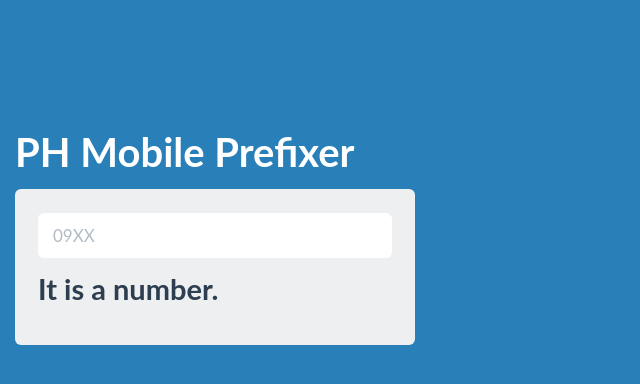
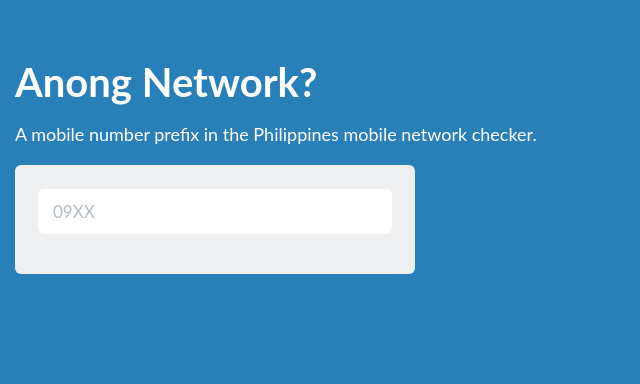
Before and after one commit to bluestella/secret-octo-archer, a website: page index.html in a window 1280 px wide. Shown: the whole page, without its empty margins (0-640 px from the left). Drawn offline with Linux system fonts and the light colour scheme; a web font is replaced by a local one.

Commit message:
edited style plus formatting.

```diff
--- a/css/style.css
+++ b/css/style.css
@@ -31,3 +31,6 @@ body {
 .it-is{
 	color: #2c3e50;
 }
+.container-fluid{
+	margin-top: -70px !important;
+}
--- a/index.html
+++ b/index.html
@@ -16,15 +16,17 @@
 	<body>
 
 		<div class="container-fluid">
-				<h3>PH Mobile Prefixer</h3>
+			<h3>Anong Network?</h3>
+			<p>A mobile number prefix in the Philippines mobile network checker.</p>
+			<div  class=" form-search col-xs-12 col-sm-6 col-md-5 col-lg-1" ng-controller="SearchController as search">
 
-			<div  class=" form-search col-xs-12 col-sm-6 col-md-5 col-lg-1" ng-controller="SearchController as search">
 				<div class="form-group">
 					<input type="number" class="form-control input-lg" ng-model="search.main" placeholder="09XX">
 
-					<h4 class="it-is">It is a <span class="result-col" ng-repeat="pref in search.mains | filter: search.main" ng-show="search.main"> {{pref.network}} </span> number.</h4>
+					<h4 class="it-is" ng-hide="!search.main"><span class="result-col" ng-repeat="pref in search.mains | filter: search.main" ng-show="search.main"> {{pref.network}} </span> yan!</h4>
 				</div>
 			</div>
+
 		</div>
 		<footer>
 			<script src="js/bootstrap/dist/js/bootstrap.min.js"></script>
```
